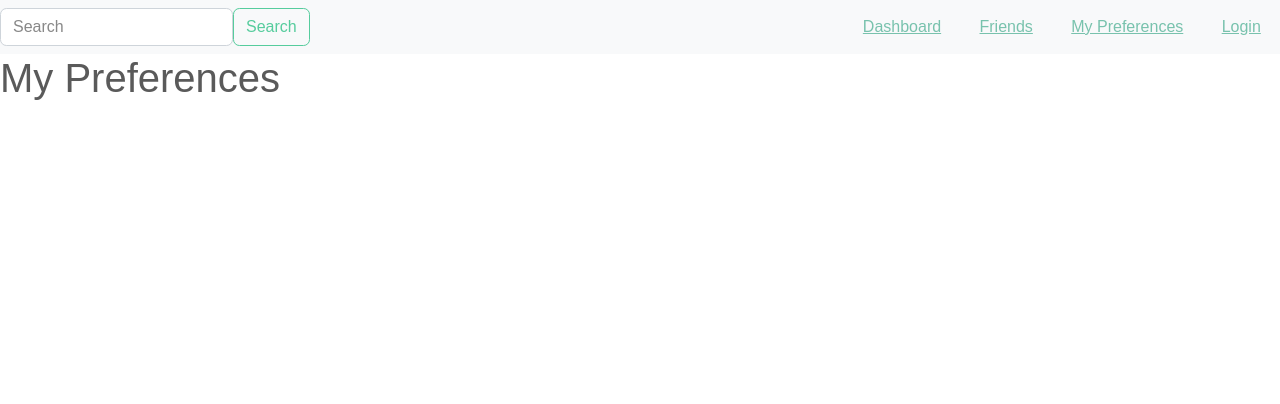
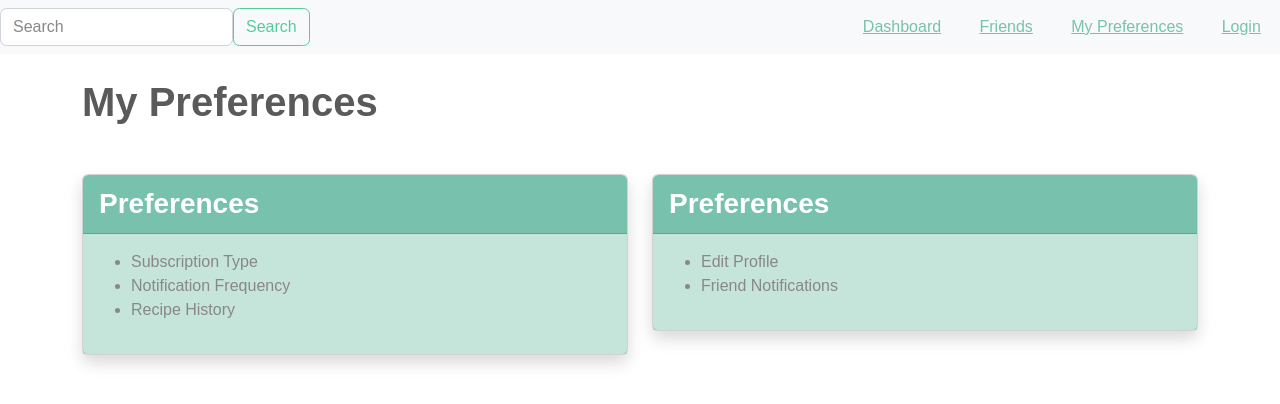
Before and after one commit to amir-aliyu/yakumbo, a React (Create React App) app in the folder frontend/: page /preferences in a window 1280 px wide. Shown: the top 404 px of the page. Built offline with nearby package versions, Linux system fonts and the light colour scheme; no server answers; a web font is replaced by a local one.

Commit message:
added base preferences page

```diff
--- a/frontend/src/components/Preferences/Preferences.tsx
+++ b/frontend/src/components/Preferences/Preferences.tsx
@@ -1,7 +1,40 @@
 import React from "react";
 
 const Preferences = () => {
-    return <h1>My Preferences</h1>;
+    return (
+        <div className="container">
+            <h1 className="mt-4 mb-4 fw-bold">My Preferences</h1>
+            <div className="row">
+                <div className="col mt-4">
+                    <div className="card shadow">
+                        <div className="card-header fw-bold d-flex align-items-center bg-primary text-white">
+                            <p className="m-0 fs-3">Preferences</p>
+                        </div>
+                        <div className="card-body" style={{ backgroundColor: 'rgba(110, 187, 164, 0.4)' }}>
+                                <ul>
+                                    <li>Subscription Type</li>
+                                    <li>Notification Frequency</li>
+                                    <li>Recipe History</li>
+                                </ul>
+                        </div>
+                    </div>
+                </div>
+                <div className="col mt-4">
+                    <div className="card shadow">
+                        <div className="card-header fw-bold d-flex align-items-center bg-primary text-white">
+                            <p className="m-0 fs-3">Preferences</p>
+                        </div>
+                        <div className="card-body" style={{ backgroundColor: 'rgba(110, 187, 164, 0.4)' }}>
+                            <ul>
+                                <li>Edit Profile</li>
+                                <li>Friend Notifications</li>
+                            </ul>
+                        </div>
+                    </div>
+                </div>
+            </div>
+        </div>
+    );
 };
 
 export default Preferences;
--- a/frontend/src/components/Routing/Layout.tsx
+++ b/frontend/src/components/Routing/Layout.tsx
@@ -8,9 +8,9 @@ const Layout = () => {
         <nav className="navbar navbar-expand-lg navbar-light bg-light">
             <div className="collapse navbar-collapse d-flex d-flex justify-content-between" id="navbarSupportedContent">
                 <form className="d-flex my-2 my-lg-0">
-                        <input className="form-control mr-sm-2" type="search" placeholder="Search" aria-label="Search"/>
-                        <button className="btn btn-outline-success my-2 my-sm-0" type="submit">Search</button>
-                    </form>
+                    <input className="form-control mr-sm-2" type="search" placeholder="Search" aria-label="Search"/>
+                    <button className="btn btn-outline-success my-2 my-sm-0" type="submit">Search</button>
+                </form>
                 <ul className="navbar-nav mr-auto">
                     <li className="nav-item active">
                         <Link to="/dashboard">Dashboard</Link>
```
Also changed, not shown: frontend/src/components/History/History.tsx (added, +27 -0 lines).
